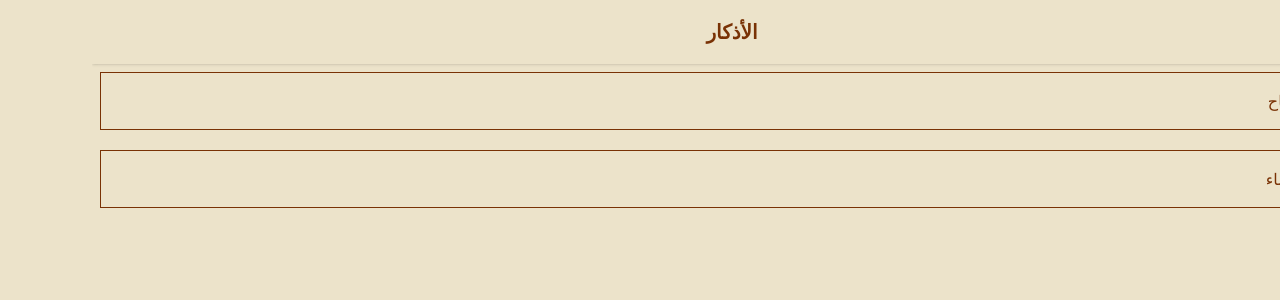
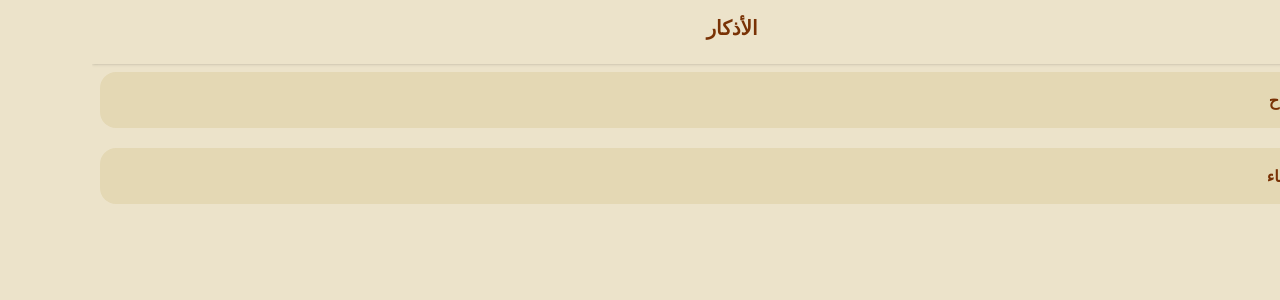
Before and after one commit to BahaaZidan/fanar, a SvelteKit app: page / in a window 1280 px wide. Shown: the top 300 px of the page. Built offline with nearby package versions, Linux system fonts and the light colour scheme.

Commit message:
UI polish wave 1

```diff
--- a/src/routes/+layout.svelte
+++ b/src/routes/+layout.svelte
@@ -23,6 +23,6 @@
 	<link rel="icon" href={favicon} />
 </svelte:head>
 
-<div class="pt-safe pb-safe flex min-h-screen flex-col">
+<div class="pb-safe flex min-h-screen flex-col">
 	{@render children()}
 </div>
--- a/src/routes/+page.svelte
+++ b/src/routes/+page.svelte
@@ -3,7 +3,7 @@
 	import { adkar } from "$lib";
 </script>
 
-<div class="navbar bg-base-100 shadow-sm">
+<div class="pt-safe navbar bg-base-100 shadow-sm">
 	<div class="navbar-start"></div>
 	<div class="navbar-center">
 		<div class="btn text-xl btn-ghost">الأذكار</div>
@@ -12,7 +12,10 @@
 </div>
 <ul class="flex flex-col gap-1">
 	{#each adkar as dikr (dikr.id)}
-		<a href={resolve("/adkar/[dikr_id]", { dikr_id: dikr.id })} class="m-2 border p-4">
+		<a
+			href={resolve("/adkar/[dikr_id]", { dikr_id: dikr.id })}
+			class="m-2 rounded-2xl bg-base-200 p-4 font-bold"
+		>
 			<span style:--dikr_title="dikr-{dikr.id}">
 				{dikr.label}
 			</span>
--- a/src/routes/adkar/[dikr_id]/+page.svelte
+++ b/src/routes/adkar/[dikr_id]/+page.svelte
@@ -1,9 +1,8 @@
 <script lang="ts">
+	import { Haptics } from "@capacitor/haptics";
+	import ArrowRightIcon from "@lucide/svelte/icons/arrow-right";
 	import { flip } from "svelte/animate";
 	import { scale } from "svelte/transition";
-
-	import { Haptics } from "@capacitor/haptics";
-	import ArrowRightIcon from "@lucide/svelte/icons/arrow-right";
 
 	import { resolve } from "$app/paths";
 
@@ -28,9 +27,9 @@
 	};
 </script>
 
-<div class="navbar bg-base-100 shadow-sm">
+<div class="pt-safe navbar sticky top-0 z-50 bg-base-100/70 shadow-sm backdrop-blur-xs">
 	<div class="navbar-start">
-		<a href={resolve("/")} class="btn btn-circle btn-xl">
+		<a href={resolve("/")} class="btn btn-circle btn-ghost btn-xl">
 			<ArrowRightIcon class="size-7" />
 		</a>
 	</div>
@@ -43,8 +42,9 @@
 </div>
 
 {#each adkar as dikr (dikr.dikr)}
+	{@const value = progress.find((p) => p.id === dikr.dikr)?.current ?? 0}
 	<button
-		class="flex flex-col gap-1 p-4"
+		class="mb-2 flex flex-col gap-1 bg-base-200 p-4"
 		onclick={() => handleDikrClick(dikr.dikr, dikr.repetition)}
 		animate:flip={{ duration: 200 }}
 		out:scale={{ duration: 200, start: 0.85, opacity: 0 }}
@@ -56,11 +56,7 @@
 			{dikr.sourceAndReward}
 		</div>
 		<div>
-			<progress
-				class="progress w-full"
-				value={progress.find((p) => p.id === dikr.dikr)?.current ?? 0}
-				max={dikr.repetition}
-			></progress>
+			<progress class="progress w-full" {value} max={dikr.repetition}></progress>
 		</div>
 	</button>
 {/each}
```
